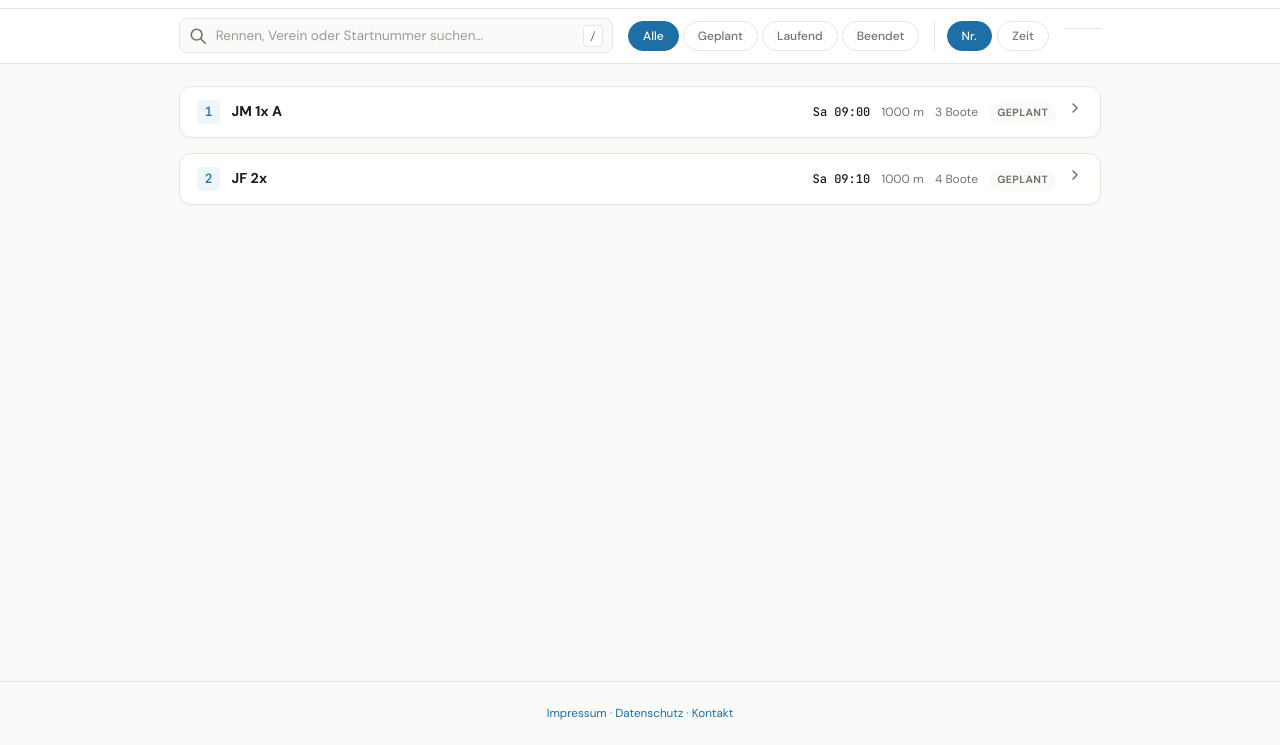
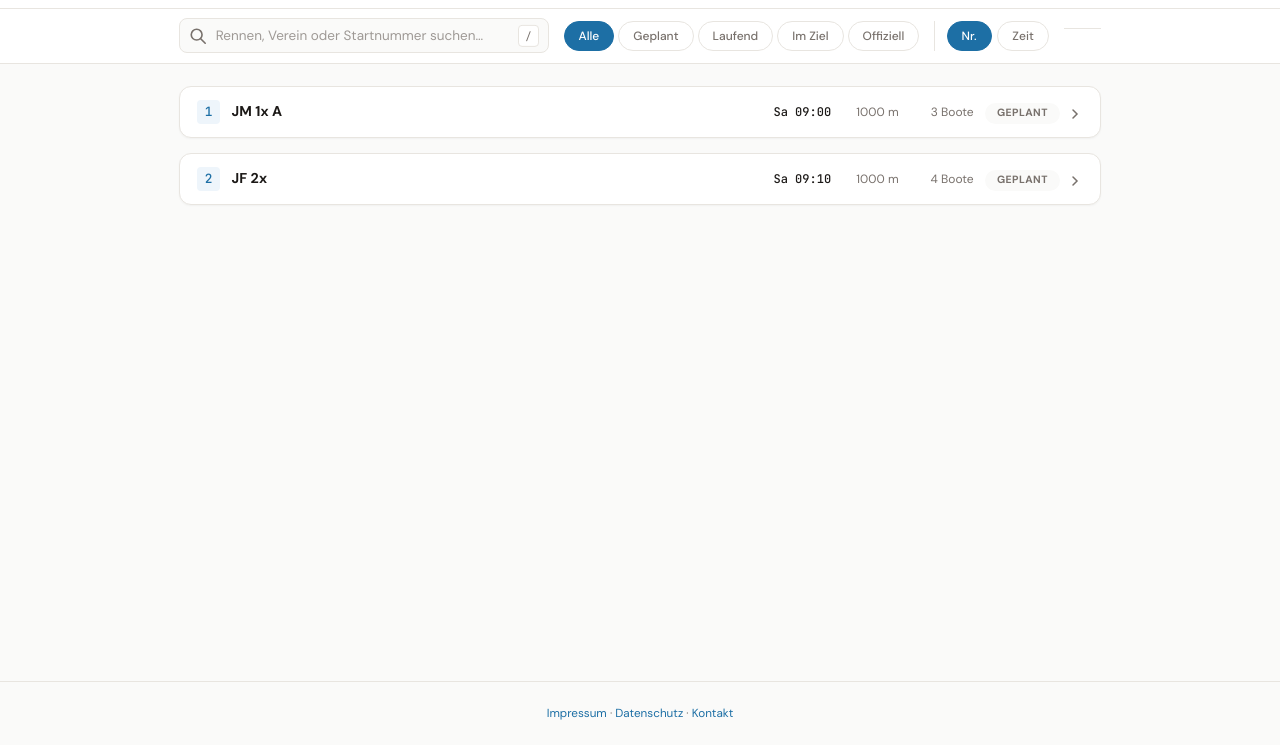
Before and after one commit to Rayelhero/brv-regatta-rennuebersicht, a website with bundled scripts: page website/index.html in a window 1280 px wide. Shown: the part 55-800 px from the top of the page. Built offline with nearby package versions, Linux system fonts and the light colour scheme.

Commit message:
Adjustes UI

```diff
--- a/website/css/style.css
+++ b/website/css/style.css
@@ -264,6 +264,11 @@ a:hover { text-decoration: underline; }
   gap: 1rem;
 }
 
+.race-boats {
+  min-width: 4.25rem;
+  text-align: right;
+}
+
 .race-card {
   background: var(--color-surface);
   border: 1px solid var(--color-border);
@@ -275,6 +280,11 @@ a:hover { text-decoration: underline; }
 
 .race-card:hover {
   box-shadow: var(--shadow-md);
+}
+
+.race-distance {
+  min-width: 3.75rem;
+  text-align: right;
 }
 
 .race-header {
@@ -313,6 +323,14 @@ a:hover { text-decoration: underline; }
   flex-shrink: 0;
 }
 
+.race-meta-row {
+  display: flex;
+  align-items: center;
+  gap: 0.5rem;
+  flex-wrap: nowrap;
+  flex-shrink: 0;
+}
+
 .race-status {
   font-size: 0.7rem;
   font-weight: 600;
@@ -320,11 +338,14 @@ a:hover { text-decoration: underline; }
   letter-spacing: 0.04em;
   padding: 2px 8px;
   border-radius: 99px;
+  min-width: 5rem;
+  text-align: center;
 }
 
 .race-status.scheduled { color: var(--color-text-soft); background: var(--color-bg); }
 .race-status.running   { color: #fff; background: var(--color-accent); }
 .race-status.finished  { color: var(--color-success); background: #eaf5ef; }
+.race-status.im_ziel { background: #ede9fe; color: #6d28d9; }
 
 .race-chevron {
   color: var(--color-text-soft);
@@ -496,6 +517,9 @@ mark {
   .race-meta { width: 100%; }
   .filter-group { width: 100%; overflow-x: auto; }
   .boat-table .col-delta { display: none; }
+  .race-label      { flex: 1 1 calc(100% - 3rem); }
+  .race-meta-row   { flex: 1; justify-content: space-between; }
+  .race-meta-row .race-meta { flex: 1; }
 }
 
 /* ── Logo (Bild statt SVG) ─────────────────────────────────── */
@@ -511,6 +535,8 @@ mark {
   font-family: var(--font-mono);
   font-weight: 500;
   color: var(--color-text);
+  min-width: 5.5rem;
+  text-align: right;
 }
 
 /* ── Tag-Filter-Zeile ──────────────────────────────────────── */
--- a/website/index.html
+++ b/website/index.html
@@ -52,7 +52,8 @@
         <button class="filter-btn active" data-filter="all">Alle</button>
         <button class="filter-btn" data-filter="scheduled">Geplant</button>
         <button class="filter-btn" data-filter="running">Laufend</button>
-        <button class="filter-btn" data-filter="finished">Beendet</button>
+        <button class="filter-btn" data-filter="im_ziel">Im Ziel</button>
+        <button class="filter-btn" data-filter="finished">Offiziell</button>
       </div>
         <div class="sort-group">
         <button class="filter-btn sort-btn active" data-sort="number">Nr.</button>
--- a/website/js/render.js
+++ b/website/js/render.js
@@ -90,17 +90,19 @@ function buildRaceCard(race, isOpen, entryMap) {
   const header = el("div", "race-header");
   header.addEventListener("click", () => toggleRace(race.id));
   header.innerHTML = `
-    <span class="race-number">${escapeHtml(String(race.number))}</span>
-    <span class="race-label">${escapeHtml(race.shortLabel || race.longLabel || "")}</span>
+  <span class="race-number">${escapeHtml(String(race.number))}</span>
+  <span class="race-label">${escapeHtml(race.shortLabel || race.longLabel || "")}</span>
+  <div class="race-meta-row">
     <span class="race-meta">
-      ${timeStr ? `<span class="race-starttime">${timeStr}</span>` : ""}
-      <span>${race.distance || "–"} m</span>
-      <span>${race.entryCount} Boote</span>
+      <span class="race-starttime">${timeStr || ""}</span>
+      <span class="race-distance">${race.distance || "–"} m</span>
+      <span class="race-boats">${race.entryCount} Boote</span>
       <span class="race-status ${status}">${statusLabel(status)}</span>
     </span>
     <svg class="race-chevron" width="16" height="16" viewBox="0 0 16 16">
       <path d="M6 4l4 4-4 4" stroke="currentColor" stroke-width="1.5" fill="none" stroke-linecap="round"/>
     </svg>
+  </div>
   `;
   card.appendChild(header);
 
@@ -247,7 +249,12 @@ function athleteList(entry) {
 }
 
 function statusLabel(status) {
-  return { scheduled: "Geplant", running: "Laufend", finished: "Beendet" }[status] || status;
+  return {
+    scheduled: "Geplant",
+    running:   "Laufend",
+    im_ziel:   "Im Ziel",
+    finished:  "Offiziell",
+  }[status] || status;
 }
 
 function buildEntryMap(races) {
--- a/website/js/search.js
+++ b/website/js/search.js
@@ -15,12 +15,9 @@ export function getRaceStatus(race) {
   const comps = race.competitions || [];
   if (comps.length === 0) return "scheduled";
 
-  const allOfficial = comps.every((c) => c.status === 4);
-  if (allOfficial) return "finished";
-
-  const anyActive = comps.some((c) => c.status === 2 || c.status === 3 || c.status === 5);
-  if (anyActive) return "running";
-
+  if (comps.every((c) => c.status === 4))                    return "finished";
+  if (comps.some((c) => c.status === 2))                     return "running";
+  if (comps.some((c) => c.status === 3 || c.status === 5))   return "im_ziel";
   return "scheduled";
 }
 
@@ -88,6 +85,12 @@ function normalizeQuery(query) {
   return query.toLowerCase().trim().split(/\s+/).filter(Boolean);
 }
 
+function firstCompStart(race) {
+  for (const c of race.competitions || [])
+    if (c.scheduledStart) return c.scheduledStart;
+    return null;
+}
+
 function matchesRace(race, terms) {
   return terms.every((term) => buildSearchHaystack(race).includes(term));
 }
```
Also changed, not shown: website/wkr/index.html (+10 -4 lines).
